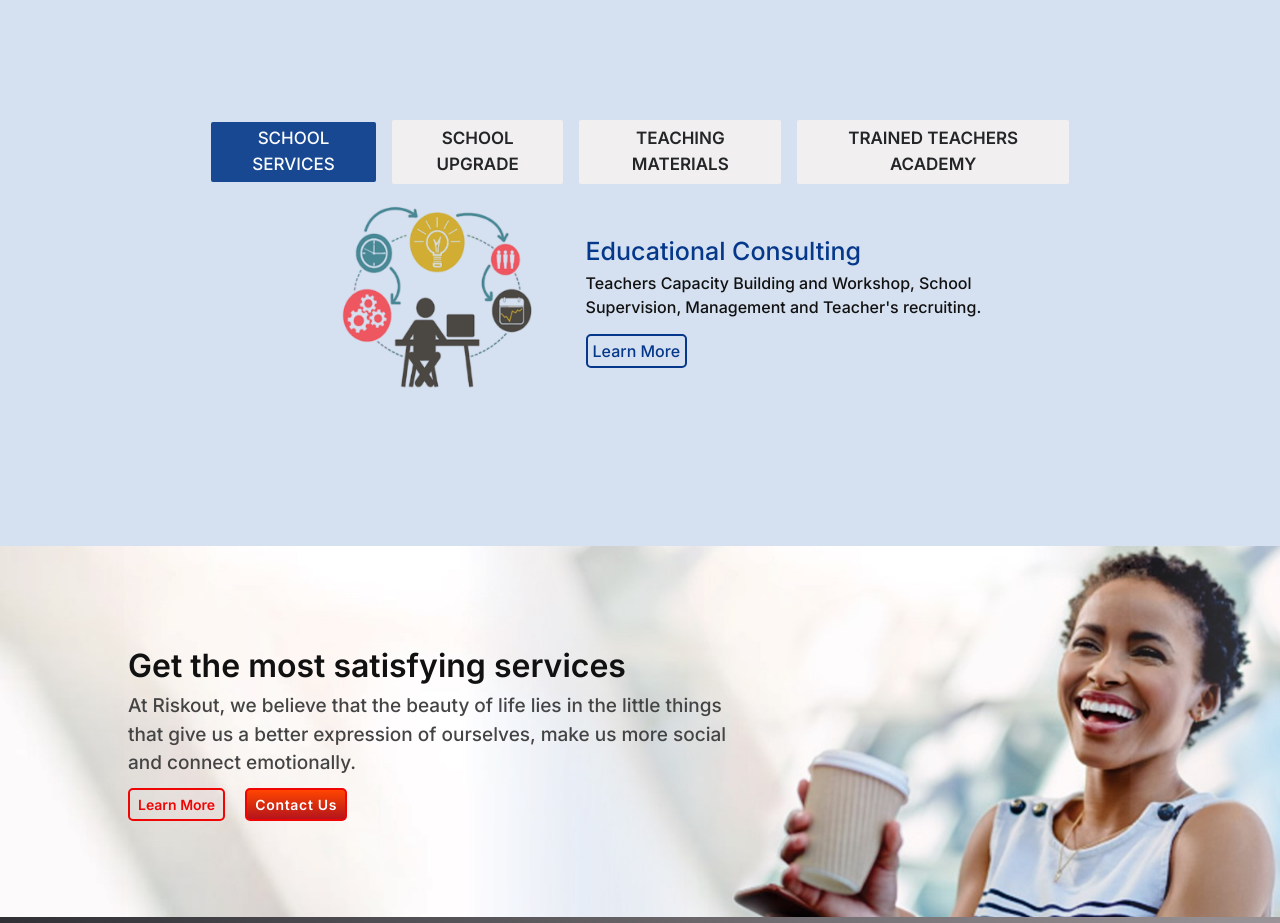
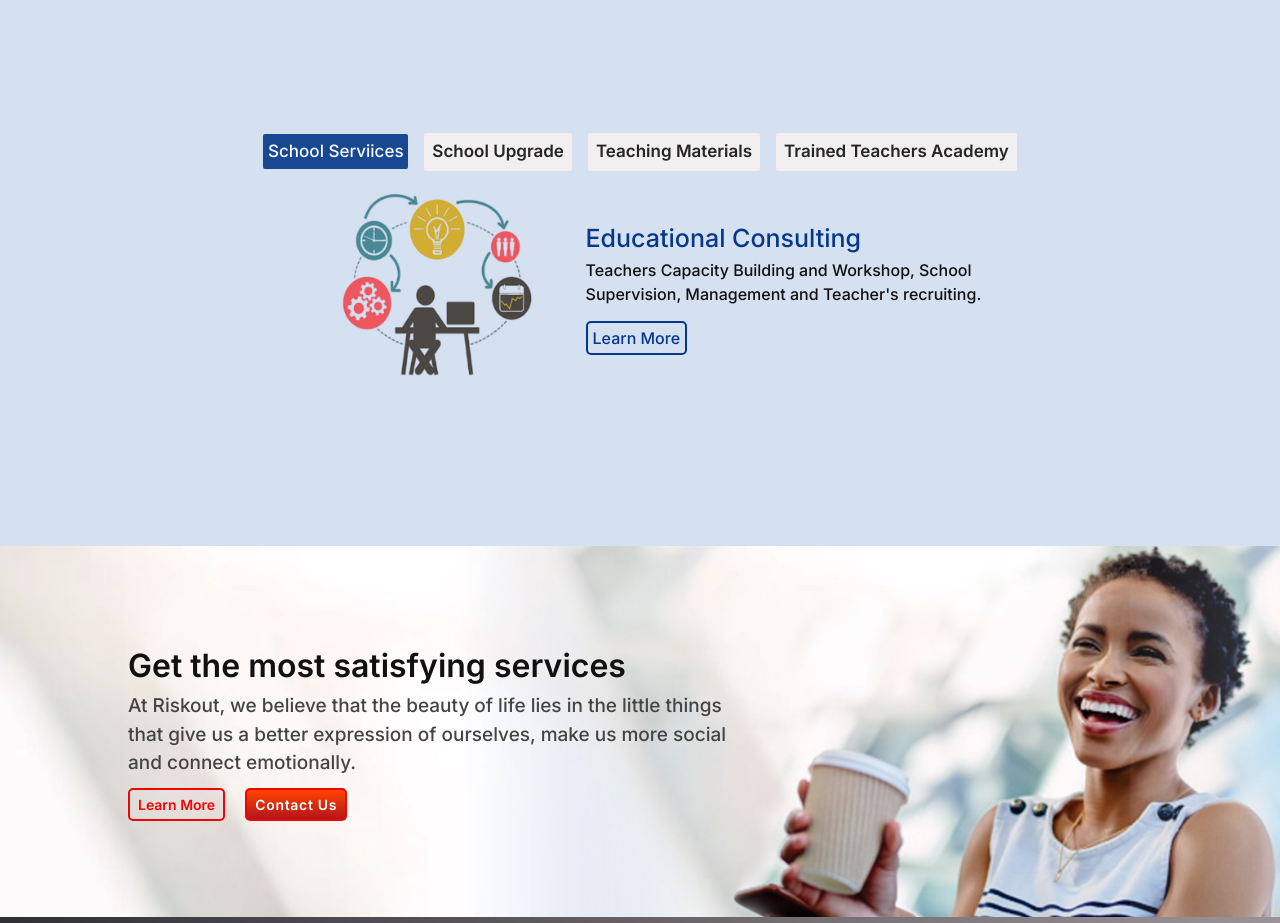
Before and after one commit to VictorKingsHub/consults, a Next.js app: page / in a window 1280 px wide. Shown: the part 2140-3063 px from the top of the page. Built offline with nearby package versions, Linux system fonts and the light colour scheme; grey boxes are pictures that could not be loaded.

Commit message:
mQuestionMenu changing

```diff
--- a/app/components/accordionMenu/data.ts
+++ b/app/components/accordionMenu/data.ts
@@ -1,12 +1,12 @@
 //  import travelInsurance from "@/public/globe.jpg"
 
  const data = [
-    {id: 1, question: "SCHOOL SERVICES", title: "Educational Consulting", answer: "Teachers Capacity Building and Workshop, School Supervision, Management and Teacher's recruiting.", img: "/risk.png", link: "/travels/insurance", button: "Learn More"},
+    {id: 1, question: "School Serviices", title: "Educational Consulting", answer: "Teachers Capacity Building and Workshop, School Supervision, Management and Teacher's recruiting.", img: "/risk.png", link: "/travels/insurance", button: "Learn More"},
 
-    {id: 2, question: "SCHOOL UPGRADE", title: "Teachers' staffing", answer: "Accreditation and Upgrading for new and existing schools, Curriculum design and development.", img: "/assurance.png" , link: "/travels/insurance", button: "Learn More"},
+    {id: 2, question: "School Upgrade", title: "Teachers' staffing", answer: "Accreditation and Upgrading for new and existing schools, Curriculum design and development.", img: "/assurance.png" , link: "/travels/insurance", button: "Learn More"},
 
-    {id: 3, question: "TEACHING MATERIALS", title: "Cambridge Curriculum", answer: "Supply of Teaching and learning aids", img: "/risk.png", link: "/travels/insurance", button: "Learn More"},
+    {id: 3, question: "Teaching Materials", title: "Cambridge Curriculum", answer: "Supply of Teaching and learning aids", img: "/risk.png", link: "/travels/insurance", button: "Learn More"},
 
-    {id: 4, question: "TRAINED TEACHERS ACADEMY", title: "Trained Teachers Academy", answer: "We give professional guides and assistance through out your apllication and study experience", img: "/risk.png", link: "/travels/insurance", button: "Learn More"},
+    {id: 4, question: "Trained Teachers Academy", title: "Trained Teachers Academy", answer: "We give professional guides and assistance through out your apllication and study experience", img: "/risk.png", link: "/travels/insurance", button: "Learn More"},
 ]
 export default data
```
